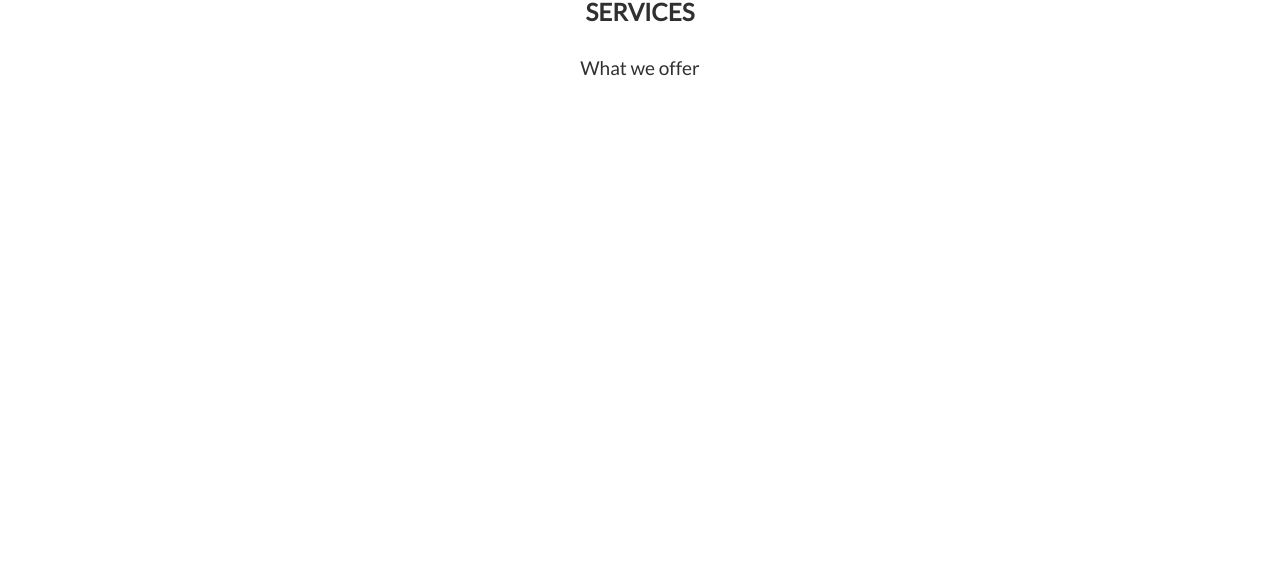
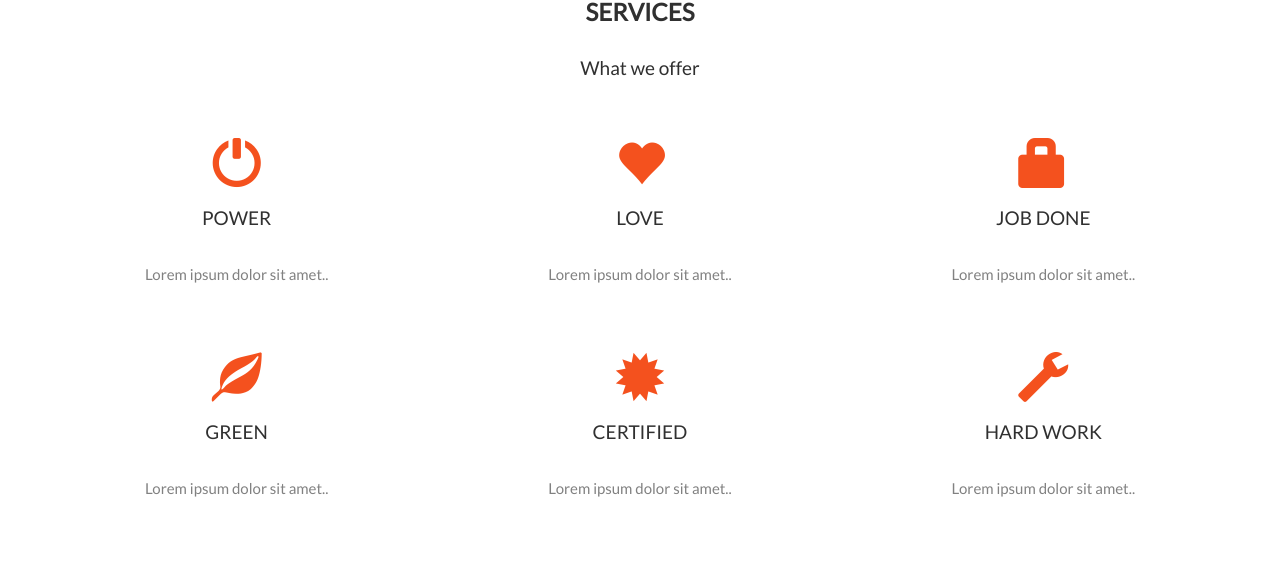
Before and after one commit to Paulinendemo/react1, a React (Create React App) app in the folder company-site/: page / in a window 1280 px wide. Shown: the part 1598-2160 px from the top of the page. Built offline with nearby package versions, Linux system fonts and the light colour scheme; the HTML template or start-up script is replaced by a standard one.

Commit message:
Services update

```diff
--- a/company-site/src/components/Services.js
+++ b/company-site/src/components/Services.js
@@ -7,7 +7,7 @@ function Serviceinfo(){
   <h2>SERVICES</h2>
   <h4>What we offer</h4>
   <br/>
-  <div className="row slideanim">
+  <div className="row ">
     <div className="col-sm-4">
       <span className="glyphicon glyphicon-off logo-small"></span>
       <h4>POWER</h4>
@@ -25,7 +25,7 @@ function Serviceinfo(){
     </div>
   </div>
   <br/><br/>
-  <div className="row slideanim">
+  <div className="row ">
     <div className="col-sm-4">
       <span className="glyphicon glyphicon-leaf logo-small"></span>
       <h4>GREEN</h4>
```
